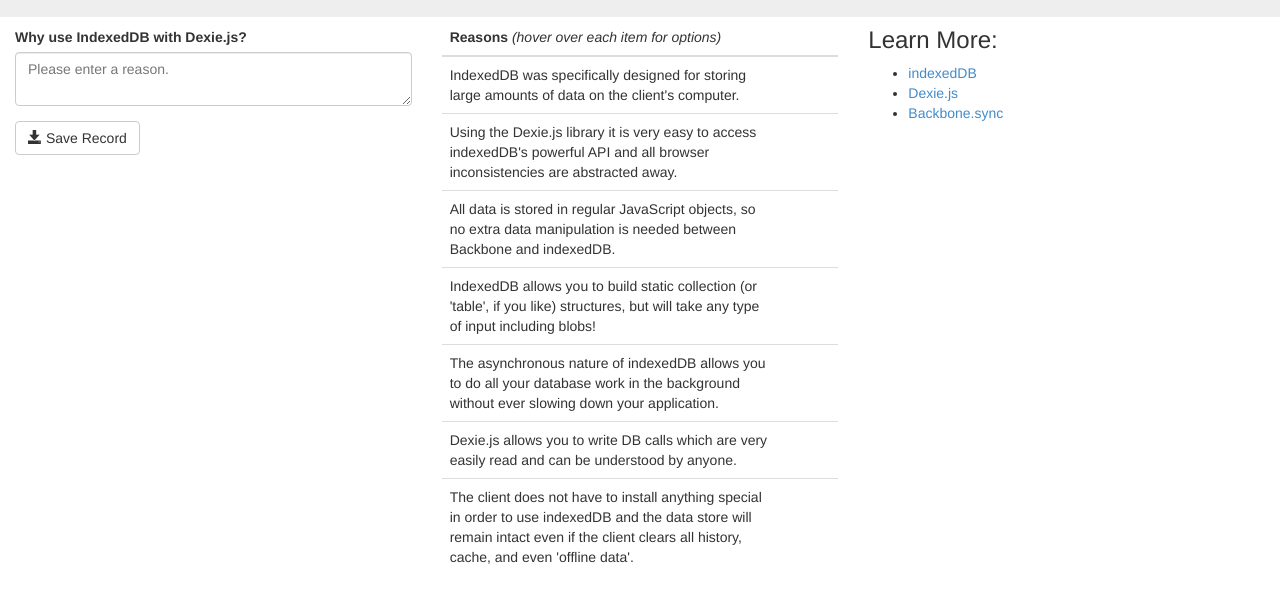
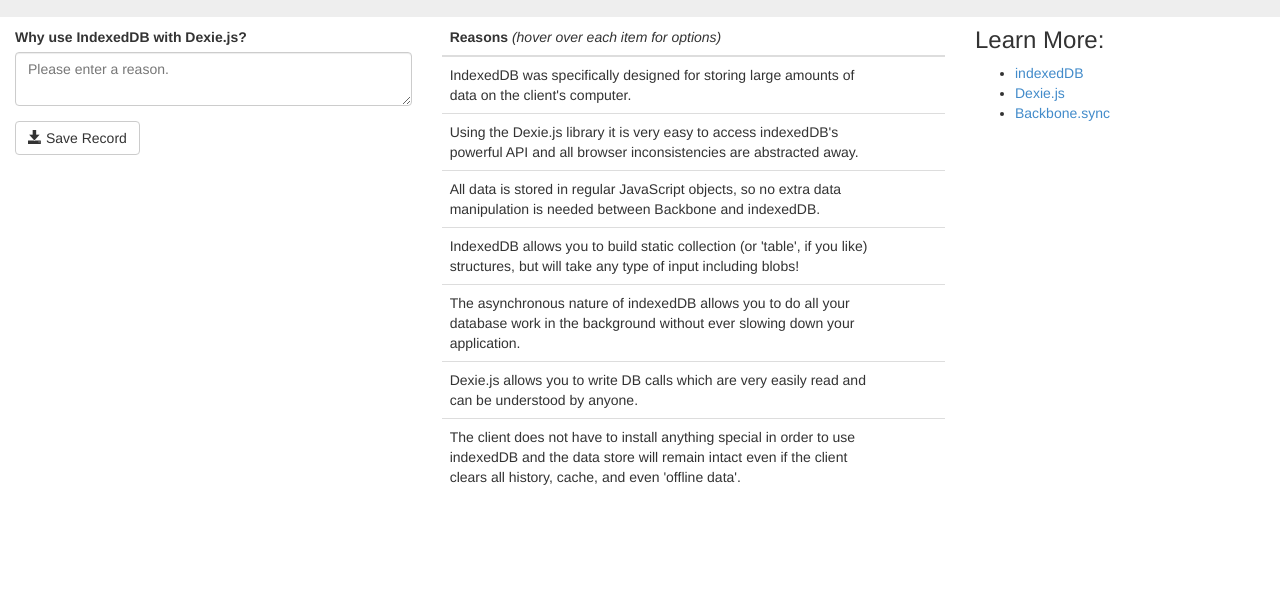
Before and after one commit to rBurgett/Backbone.js-with-IndexedDB-and-Dexie.js-Demo, a website: page app/index.html in a window 1280 px wide. Shown: the part 83-686 px from the top of the page. Drawn offline with Linux system fonts and the light colour scheme.

Commit message:
Changed column width

```diff
--- a/app/index.html
+++ b/app/index.html
@@ -18,9 +18,9 @@
 		<div class="row" style="padding-top:10px;">
 			<div class="col-lg-4 col-md-4" id="add-reason-container">
 			</div>
-			<div class="col-lg-4 col-md-4" id="reasons-container">
+			<div class="col-lg-5 col-md-5" id="reasons-container">
 			</div>
-			<div class="col-lg-4 col-md-4" id="reasons-container">
+			<div class="col-lg-3 col-md-3" id="reasons-container">
 				<h3 style="margin-top: 0px;">Learn More:</h3>
 				<ul>
 					<li><a href="https://developer.mozilla.org/en-US/docs/Web/API/IndexedDB_API" title="IndexedDB - Web API Interfaces | MDN">indexedDB</a></li>
```
